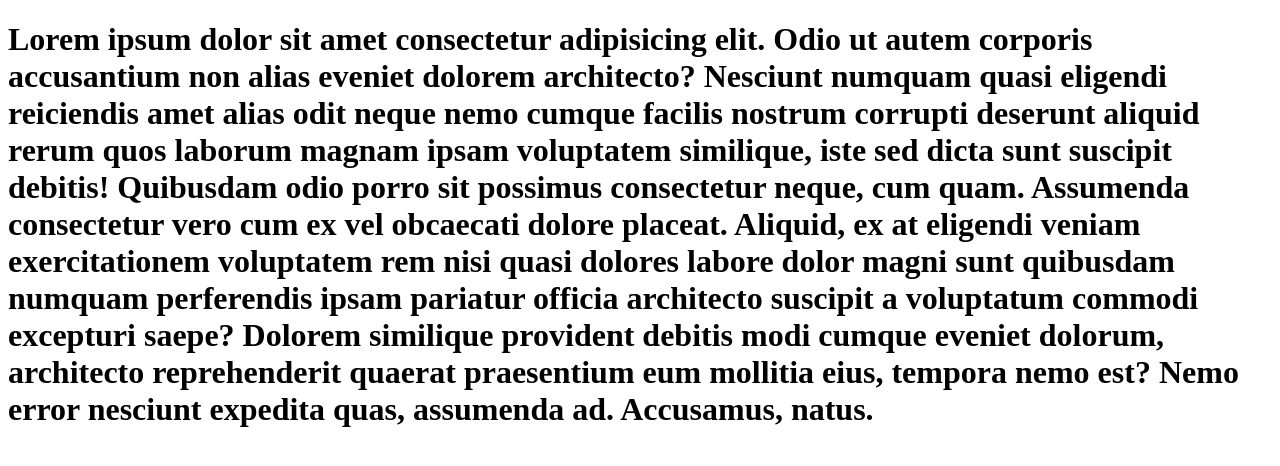
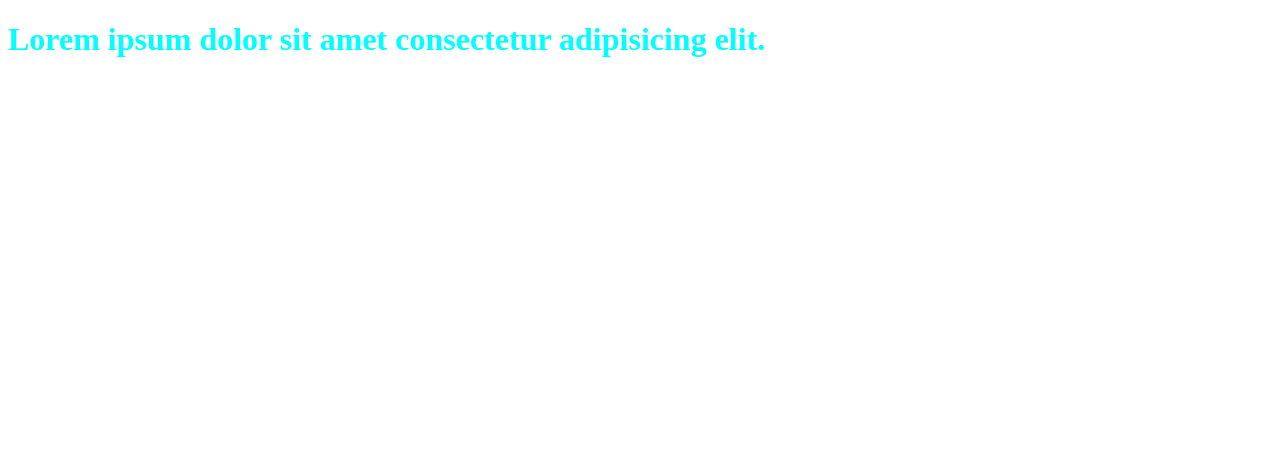
Before and after one commit to maohibkhan/My-first-repo, a plain HTML site: page index.html in a window 1280 px wide. Drawn offline with Linux system fonts and the light colour scheme.

Commit message:
CSS forlder Create

```diff
--- /dev/null
+++ b/css/style.css
@@ -0,0 +1,3 @@
+h1{
+    color: aqua;
+}
--- a/index.html
+++ b/index.html
@@ -4,8 +4,9 @@
     <meta charset="UTF-8">
     <meta name="viewport" content="width=device-width, initial-scale=1.0">
     <title>Document</title>
+    <link rel="stylesheet" href="/css/style.css">
 </head>
 <body>
-    <h1>Lorem ipsum dolor sit amet consectetur adipisicing elit. Odio ut autem corporis accusantium non alias eveniet dolorem architecto? Nesciunt numquam quasi eligendi reiciendis amet alias odit neque nemo cumque facilis nostrum corrupti deserunt aliquid rerum quos laborum magnam ipsam voluptatem similique, iste sed dicta sunt suscipit debitis! Quibusdam odio porro sit possimus consectetur neque, cum quam. Assumenda consectetur vero cum ex vel obcaecati dolore placeat. Aliquid, ex at eligendi veniam exercitationem voluptatem rem nisi quasi dolores labore dolor magni sunt quibusdam numquam perferendis ipsam pariatur officia architecto suscipit a voluptatum commodi excepturi saepe? Dolorem similique provident debitis modi cumque eveniet dolorum, architecto reprehenderit quaerat praesentium eum mollitia eius, tempora nemo est? Nemo error nesciunt expedita quas, assumenda ad. Accusamus, natus.</h1>
+    <h1>Lorem ipsum dolor sit amet consectetur adipisicing elit.</h1>
 </body>
 </html>
```
